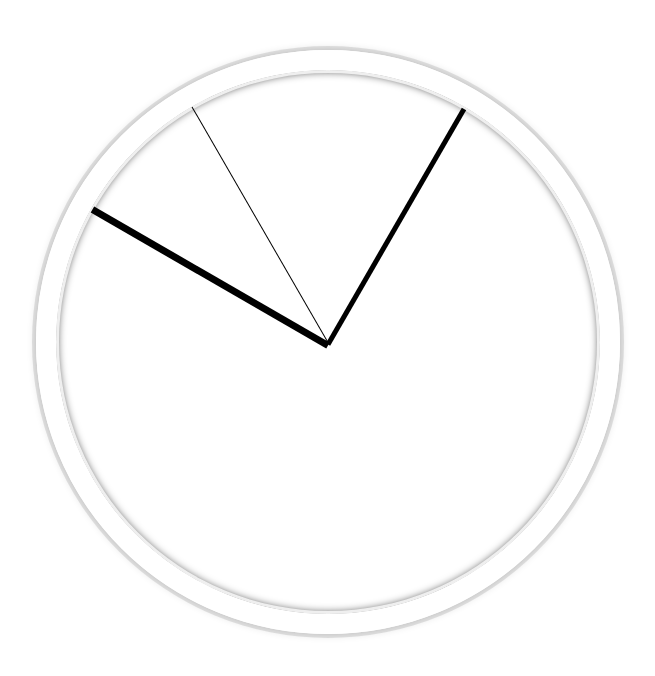
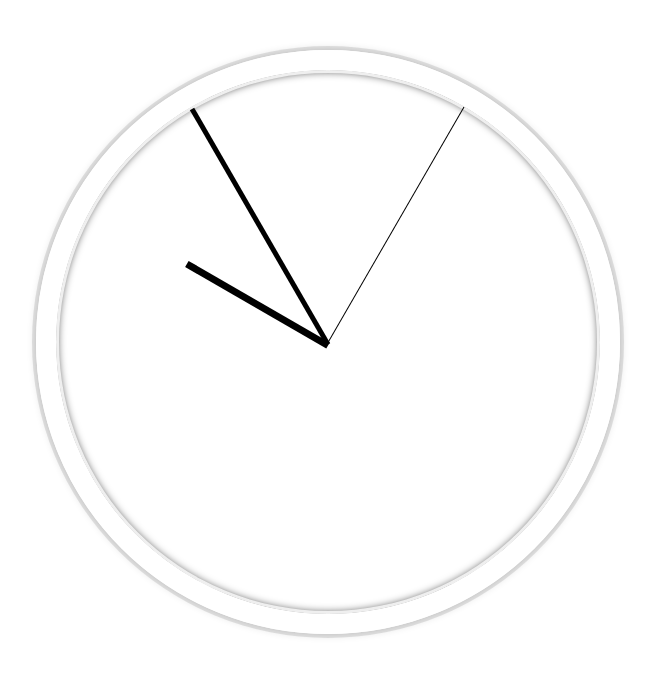
Before and after one commit to justasdaugintis/clock, a plain HTML site: page index.html in a window 1280 px wide. Shown: the whole page, without its empty margins (312-967 px from the left). Drawn offline with Linux system fonts and the light colour scheme.

Commit message:
hour needle

```diff
--- a/style.css
+++ b/style.css
@@ -32,12 +32,19 @@
   }
 
   .hour-hand {
+    position: absolute;
     height: 7px;
-    width: 50%;
+    width: 30%;
+    left: 20%;
 
   }
 
   .minute-hand {
     width:50%;
+    height:5px;
+  }
+
+  .second-hand {
+    width:50%;
     height:1px;
   }
```
